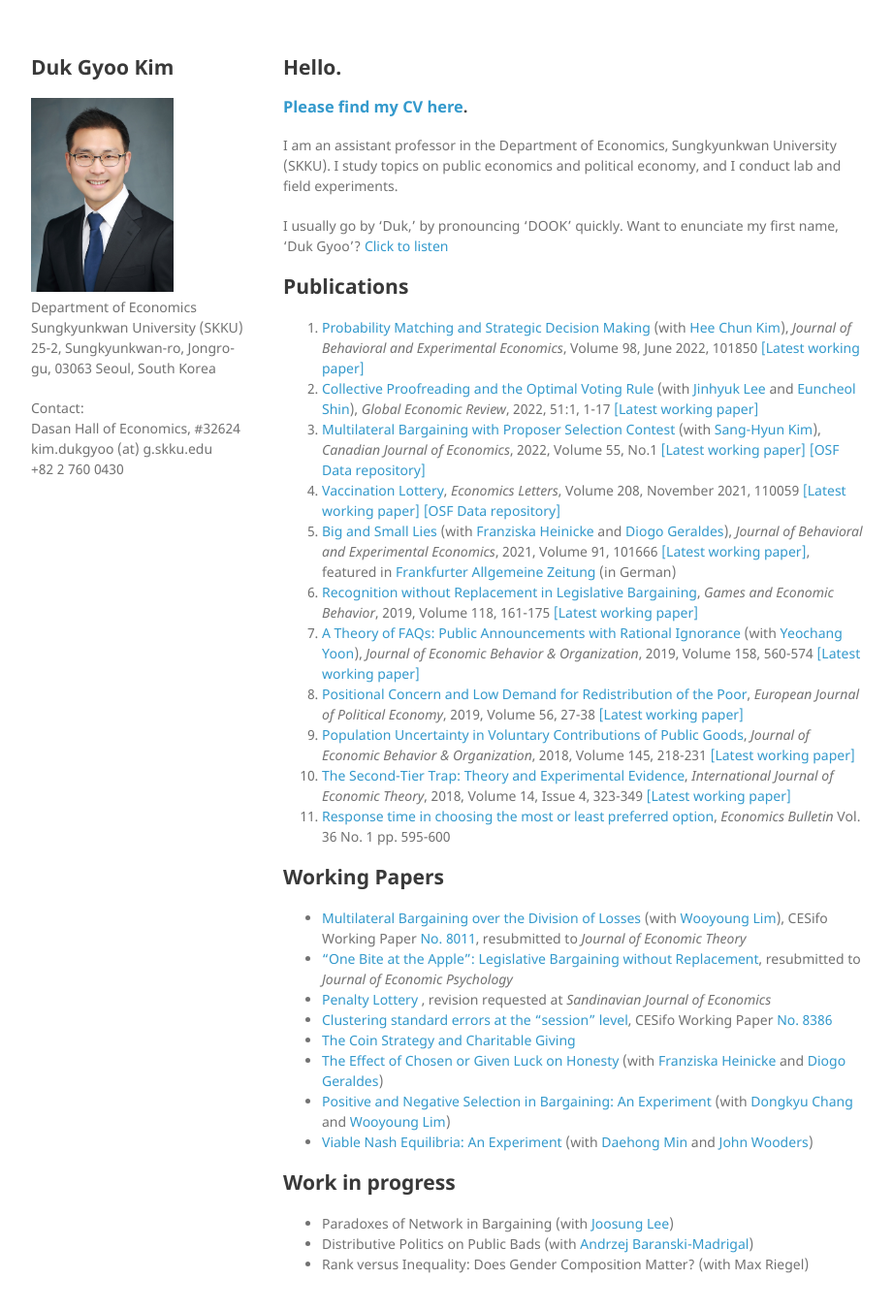
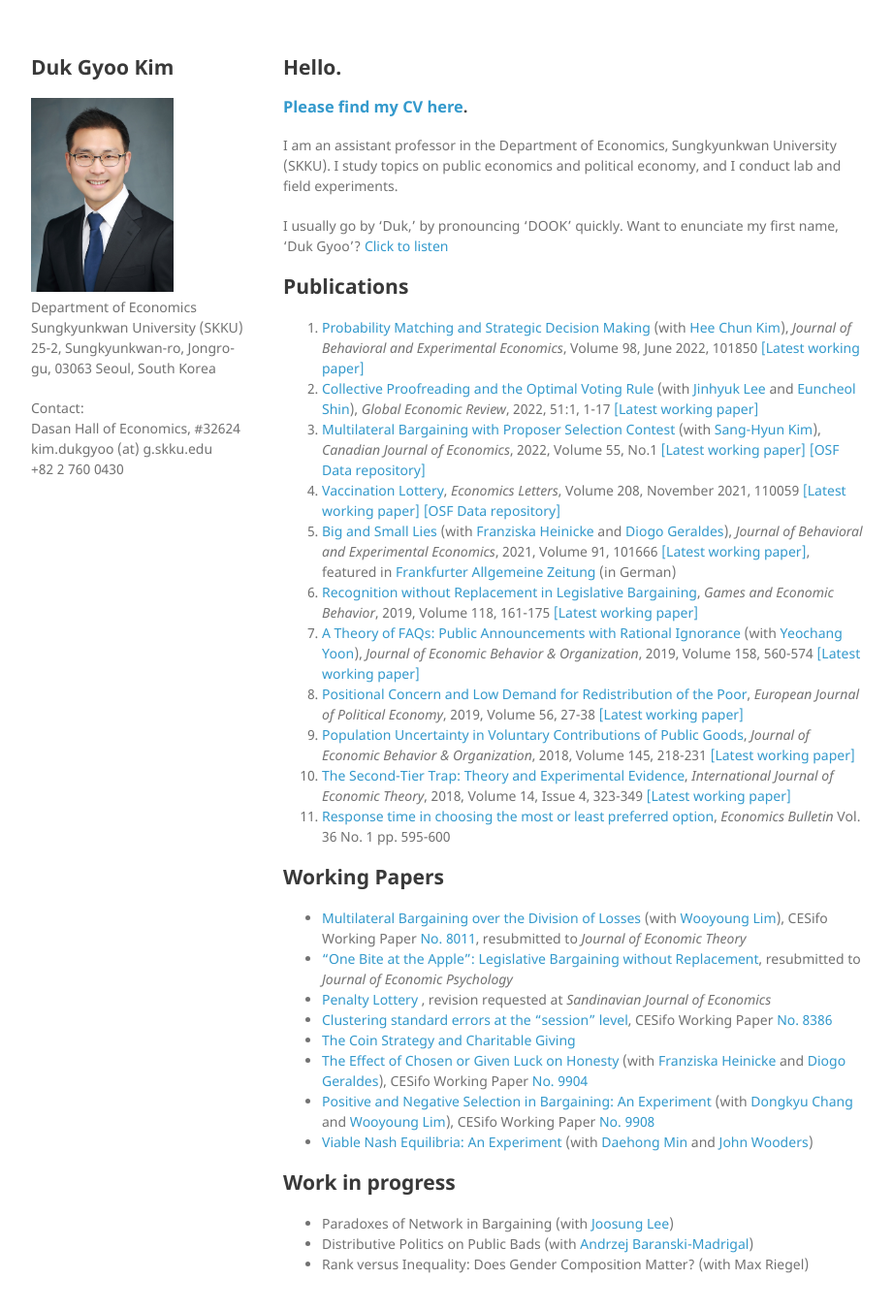
Before and after one commit to kimdukgyoo/kimdukgyoo.github.io, a Jekyll site: the page built from index.md, in a window 1280 px wide and 1384 px high. Shown: the top 1352 px of the window at 97% size, without its empty margins (178-1099 px from the left). Built offline with Jekyll 4.4.1, drawn with Linux system fonts in a browser that asks for light colours; our own code applies the rules of GitHub Pages for plain Markdown files.

Commit message:
Update index.md

```diff
--- a/index.md
+++ b/index.md
@@ -28,8 +28,8 @@
 * <a href="https://kimdukgyoo.github.io/PDFfiles/Penalty_Lottery.pdf" target="_blank"> Penalty Lottery </a>, revision requested at _Sandinavian Journal of Economics_
 * <a href="https://kimdukgyoo.github.io/PDFfiles/ClusteringSEsession.pdf" target="_blank">Clustering standard errors at the "session" level</a>, CESifo Working Paper <a href="https://www.cesifo.org/DocDL/cesifo1_wp8386.pdf" target="_blank">No. 8386</a>
 * <a href="https://kimdukgyoo.github.io/PDFfiles/CoinStrategyandCharitableGiving.pdf" target="_blank"> The Coin Strategy and Charitable Giving</a>
-* <a href="https://kimdukgyoo.github.io/PDFfiles/LuckLying.pdf" target="_blank"> The Effect of Chosen or Given Luck on Honesty</a> (with <a href="https://sites.google.com/view/franziskaheinicke/research?authuser=0" target="_blank">Franziska Heinicke</a> and <a href="https://sites.google.com/site/diogogeraldes/research" target="_blank">Diogo Geraldes</a>)
-* <a href="https://kimdukgyoo.github.io/PDFfiles/PositiveAndNegativeSelection.pdf" target="_blank"> Positive and Negative Selection in Bargaining: An Experiment</a> (with <a href="https://sites.google.com/site/dongkyuchang/" target="_blank">Dongkyu Chang</a> and <a href="http://wooyoung.people.ust.hk/" target="_blank">Wooyoung Lim</a>)
+* <a href="https://kimdukgyoo.github.io/PDFfiles/LuckLying.pdf" target="_blank"> The Effect of Chosen or Given Luck on Honesty</a> (with <a href="https://sites.google.com/view/franziskaheinicke/research?authuser=0" target="_blank">Franziska Heinicke</a> and <a href="https://sites.google.com/site/diogogeraldes/research" target="_blank">Diogo Geraldes</a>), CESifo Working Paper <a href="https://www.cesifo.org/en/publikationen/2022/working-paper/effect-chosen-or-given-luck-honesty" target="_blank">No. 9904</a>
+* <a href="https://kimdukgyoo.github.io/PDFfiles/PositiveAndNegativeSelection.pdf" target="_blank"> Positive and Negative Selection in Bargaining: An Experiment</a> (with <a href="https://sites.google.com/site/dongkyuchang/" target="_blank">Dongkyu Chang</a> and <a href="http://wooyoung.people.ust.hk/" target="_blank">Wooyoung Lim</a>), CESifo Working Paper <a href="https://www.cesifo.org/en/publikationen/2022/working-paper/positive-and-negative-selection-bargaining-experiment" target="_blank">No. 9908</a>
 * <a href="https://kimdukgyoo.github.io/PDFfiles/ViableNash.pdf" target="_blank">Viable Nash Equilibria: An Experiment</a> (with <a href="http://www.daehongmin.com/" target="_blank">Daehong Min</a> and <a href="http://johnwooders.com/" target="_blank">John Wooders</a>)
 
 ## Work in progress
```
